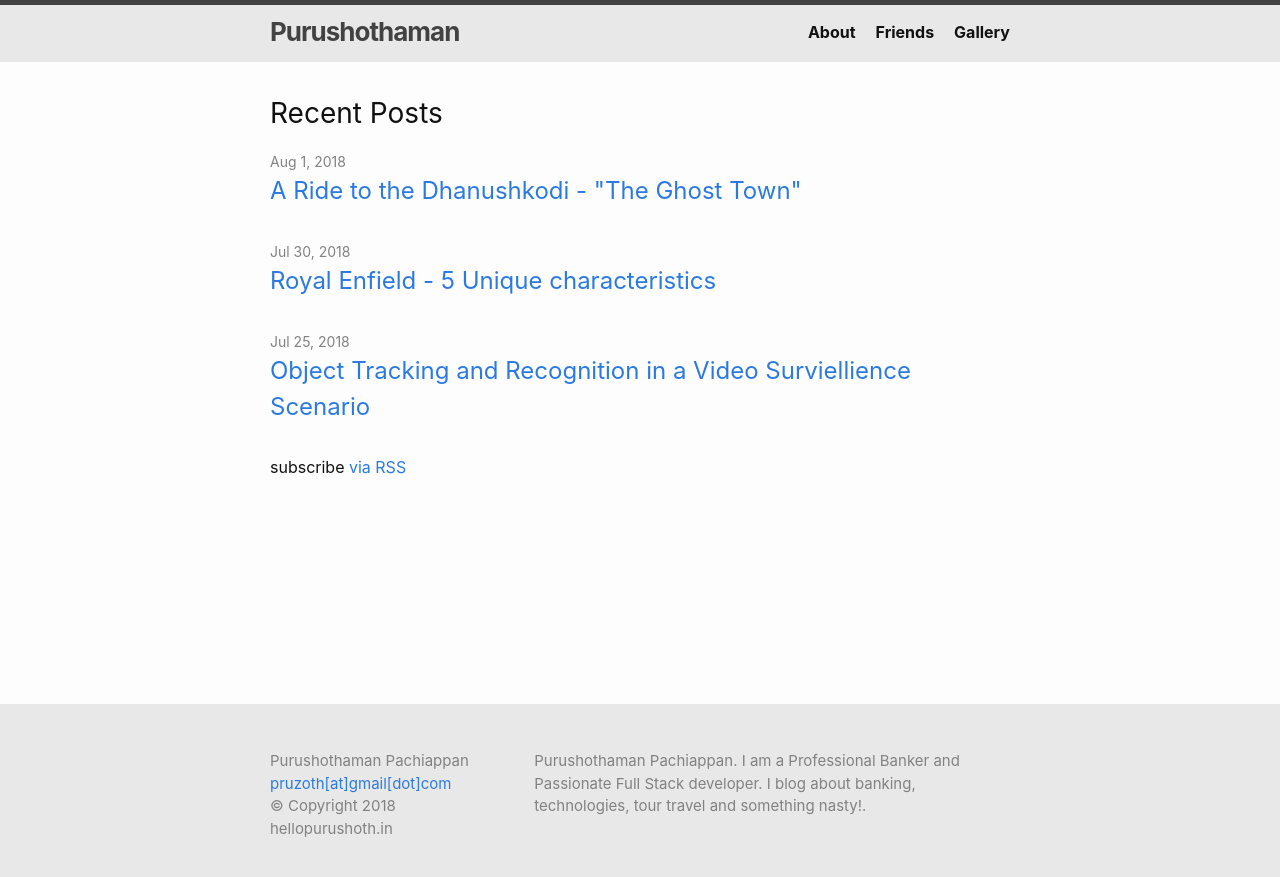
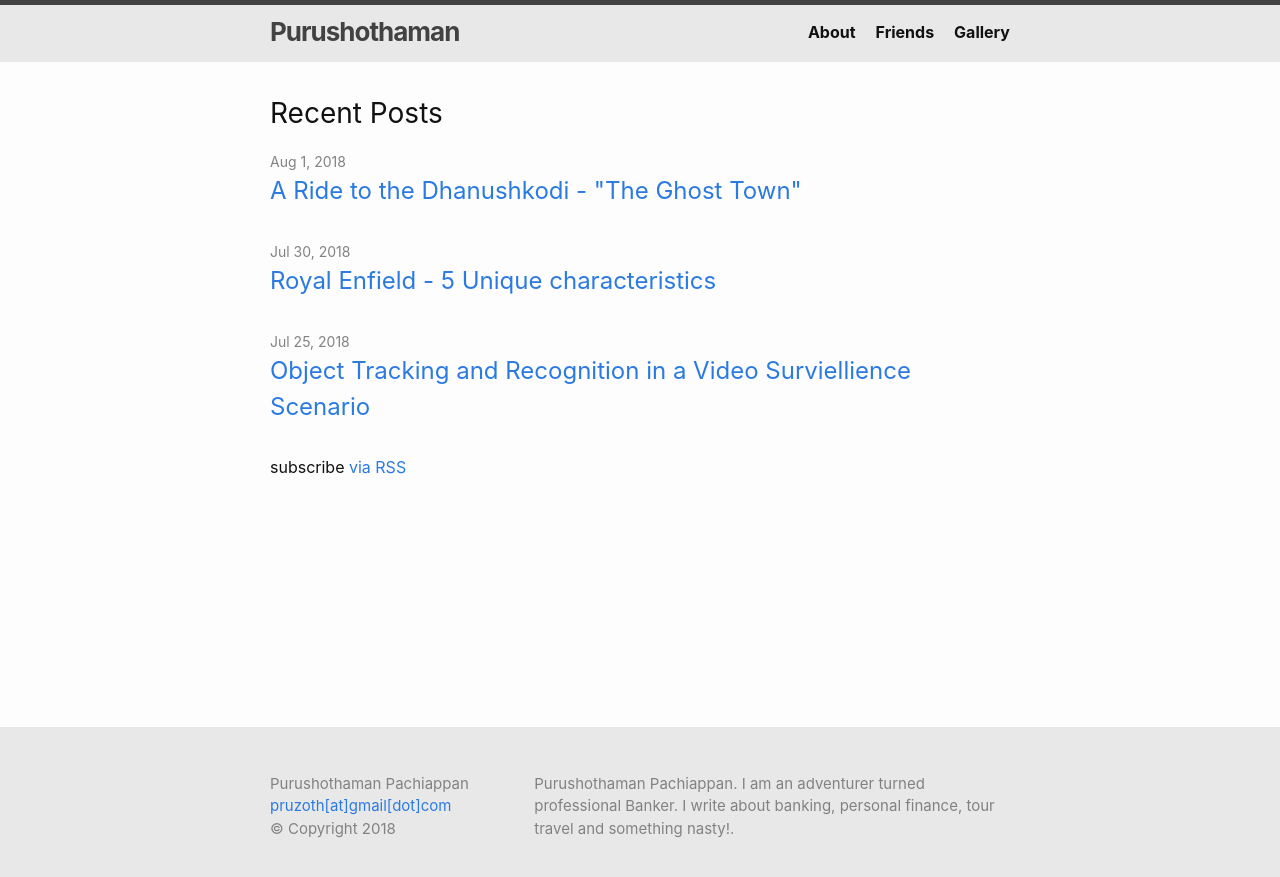
Before and after one commit to purushothblog/purushothblog.github.io, a Jekyll site: the page built from index.html, in a window 1280 px wide. Shown: the top 877 px of the page. Built offline with Jekyll 4.4.1, drawn with Linux system fonts in a browser that asks for light colours; the list of posts is cut into pages by our own code.

Commit message:
footer change

```diff
--- a/_config.yml
+++ b/_config.yml
@@ -17,7 +17,7 @@ title: Purushothaman
 email: pruzoth[at]gmail[dot]com
 author: Purushothaman Pachiappan
 description: >- # this means to ignore newlines until "baseurl:"
-  Purushothaman Pachiappan. I am a Professional Banker and Passionate Full Stack developer. I blog about banking, technologies, tour travel and something nasty!.
+  Purushothaman Pachiappan. I am an adventurer turned professional Banker. I write about banking, personal finance, tour travel and something nasty!.
 baseurl: "" # the subpath of your site, e.g. /blog
 url: "http://purushoth.github.io/" # the base hostname & protocol for your site, e.g. http://example.com
 twitter_username: pruzoth
--- a/_includes/footer.html
+++ b/_includes/footer.html
@@ -18,7 +18,7 @@
             {%- if site.email -%}
             <li><a class="u-email" href="mailto:{{ site.email }}">{{ site.email }}</a></li>
             {%- endif -%}
-            <li>&copy; Copyright 2018 hellopurushoth.in</li>
+            <li>&copy; Copyright 2018 </li>
         </ul>
       </div>
 
```
